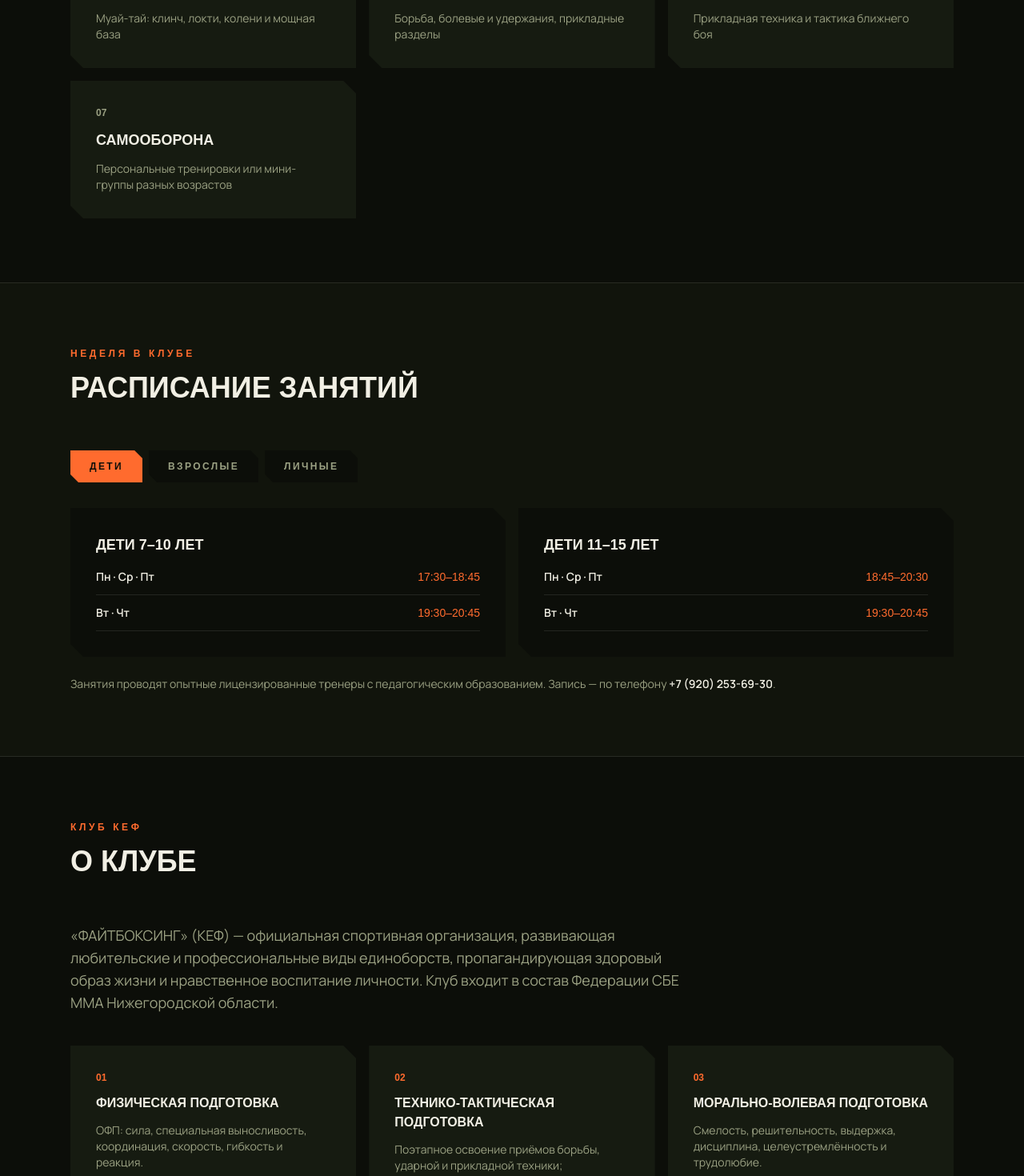
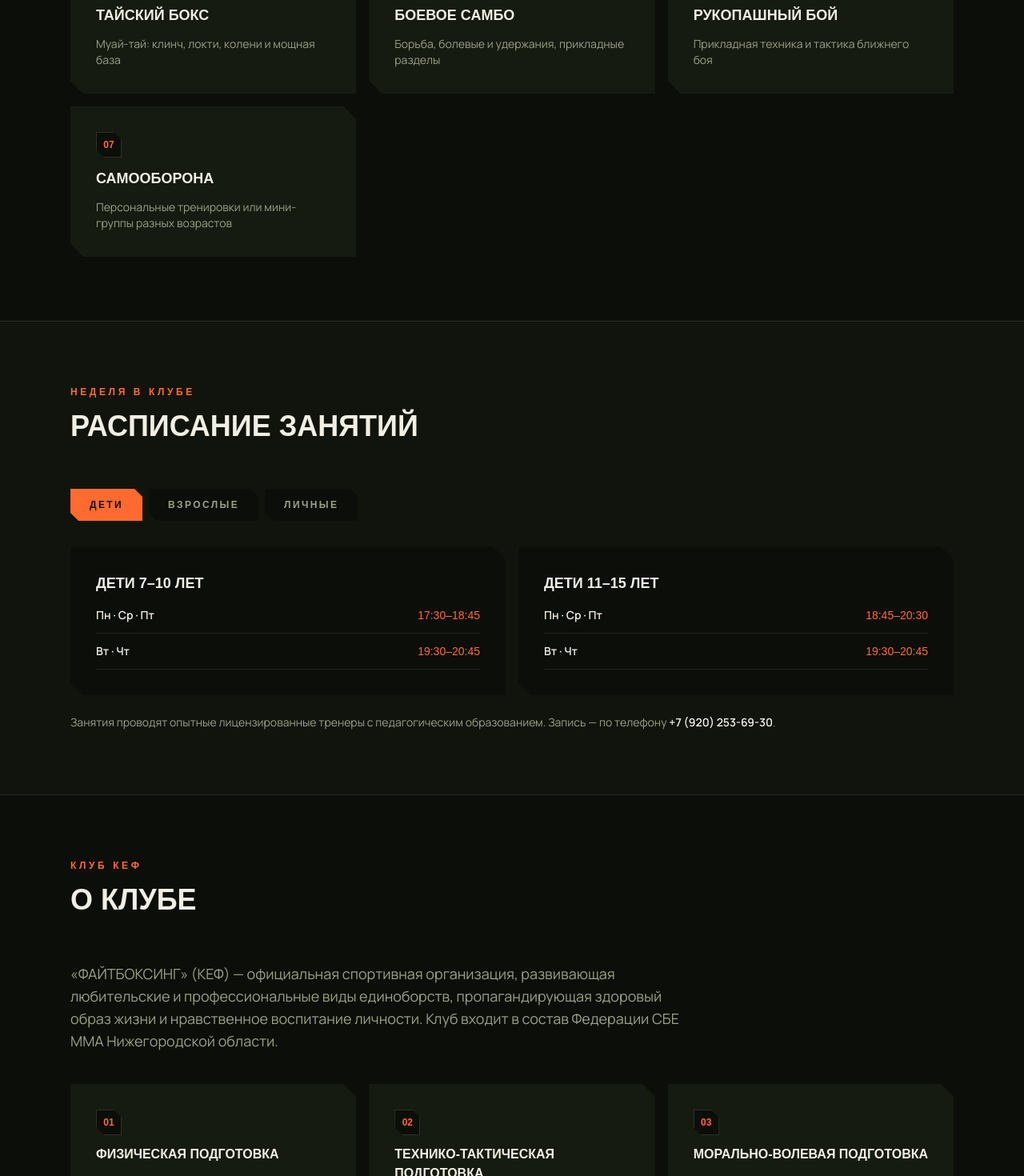
Before and after one commit to CONCLAVER/FB, a Next.js app: page / in a window 1280 px wide. Shown: the part 1520-2990 px from the top of the page at 80% size. Built offline with nearby package versions, Linux system fonts and the light colour scheme; a web font is replaced by a local one.

Commit message:
Бейджи на нумерации карточек, VK иконка больше

```diff
--- a/src/components/About.tsx
+++ b/src/components/About.tsx
@@ -16,7 +16,9 @@ export const About = () => (
           key={p.title}
           className="clip-cut bg-moss p-6 transition-all duration-300 hover:-translate-y-1 hover:bg-olive/30 md:p-8"
         >
-          <p className="font-display text-xs font-bold text-flame">0{i + 1}</p>
+          <span className="clip-cut-sm inline-flex h-8 w-8 items-center justify-center border border-bone/15 bg-ink font-display text-xs font-bold text-flame">
+            0{i + 1}
+          </span>
           <h3 className="mt-3 font-display text-base font-black uppercase">
             {p.title} подготовка
           </h3>
--- a/src/components/Directions.tsx
+++ b/src/components/Directions.tsx
@@ -10,9 +10,9 @@ export const Directions = () => (
           key={d.title}
           className="clip-cut group bg-moss p-6 transition-all duration-300 hover:-translate-y-1 hover:bg-olive/30 md:p-8"
         >
-          <p className="font-display text-xs font-bold text-khaki">
+          <span className="clip-cut-sm inline-flex h-8 w-8 items-center justify-center border border-bone/15 bg-ink font-display text-xs font-bold text-flame">
             {String(i + 1).padStart(2, "0")}
-          </p>
+          </span>
           <h3 className="mt-3 font-display text-lg font-black uppercase transition-colors group-hover:text-flame">
             {d.title}
           </h3>
--- a/src/components/Footer.tsx
+++ b/src/components/Footer.tsx
@@ -21,9 +21,9 @@ export const Footer = () => (
           target="_blank"
           rel="noopener noreferrer"
           aria-label="Сообщество клуба во ВКонтакте"
-          className="clip-cut-sm mt-6 inline-flex h-9 w-9 items-center justify-center border border-bone/15 bg-ink text-flame transition-all duration-300 hover:-translate-y-0.5 hover:bg-flame hover:text-ink"
+          className="clip-cut-sm mt-6 inline-flex h-11 w-11 items-center justify-center border border-bone/15 bg-ink text-flame transition-all duration-300 hover:-translate-y-0.5 hover:bg-flame hover:text-ink"
         >
-          <VkIcon className="h-4 w-4" />
+          <VkIcon className="h-5 w-5" />
         </a>
       </div>
 
```
